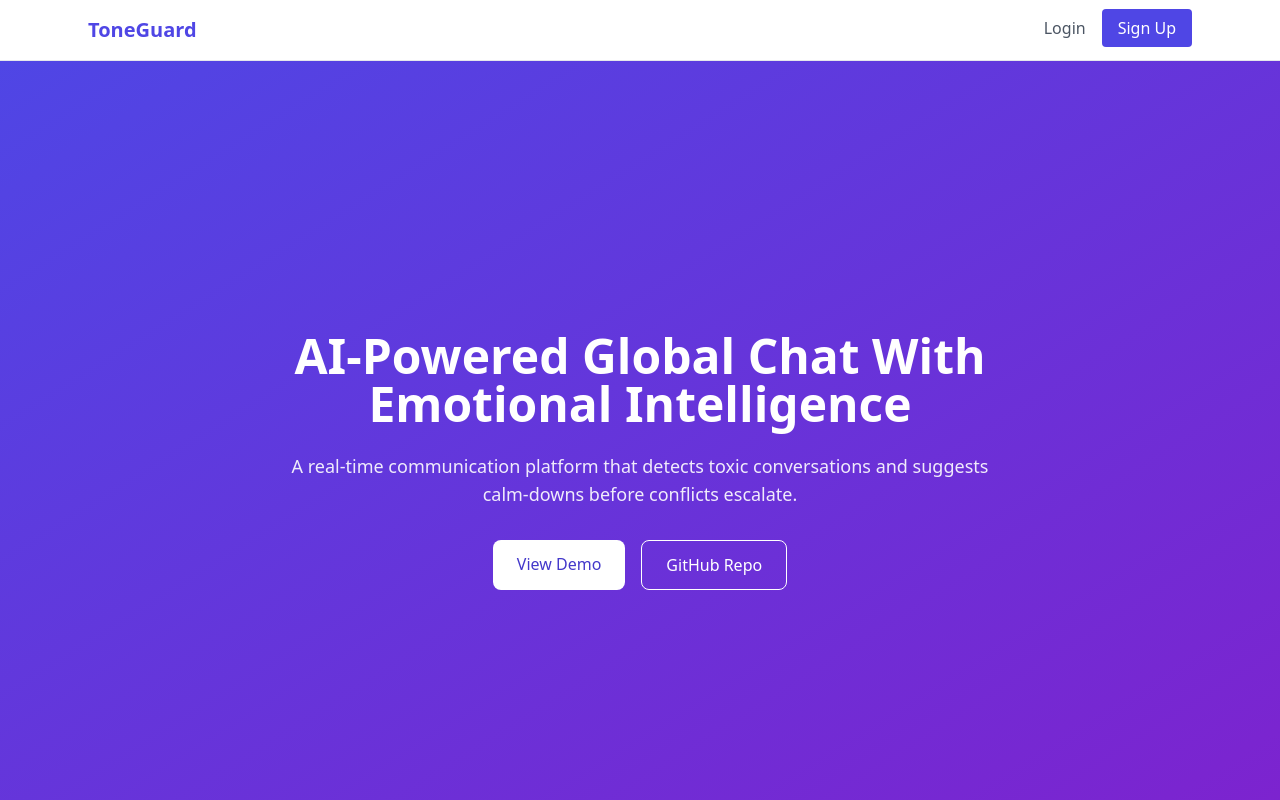
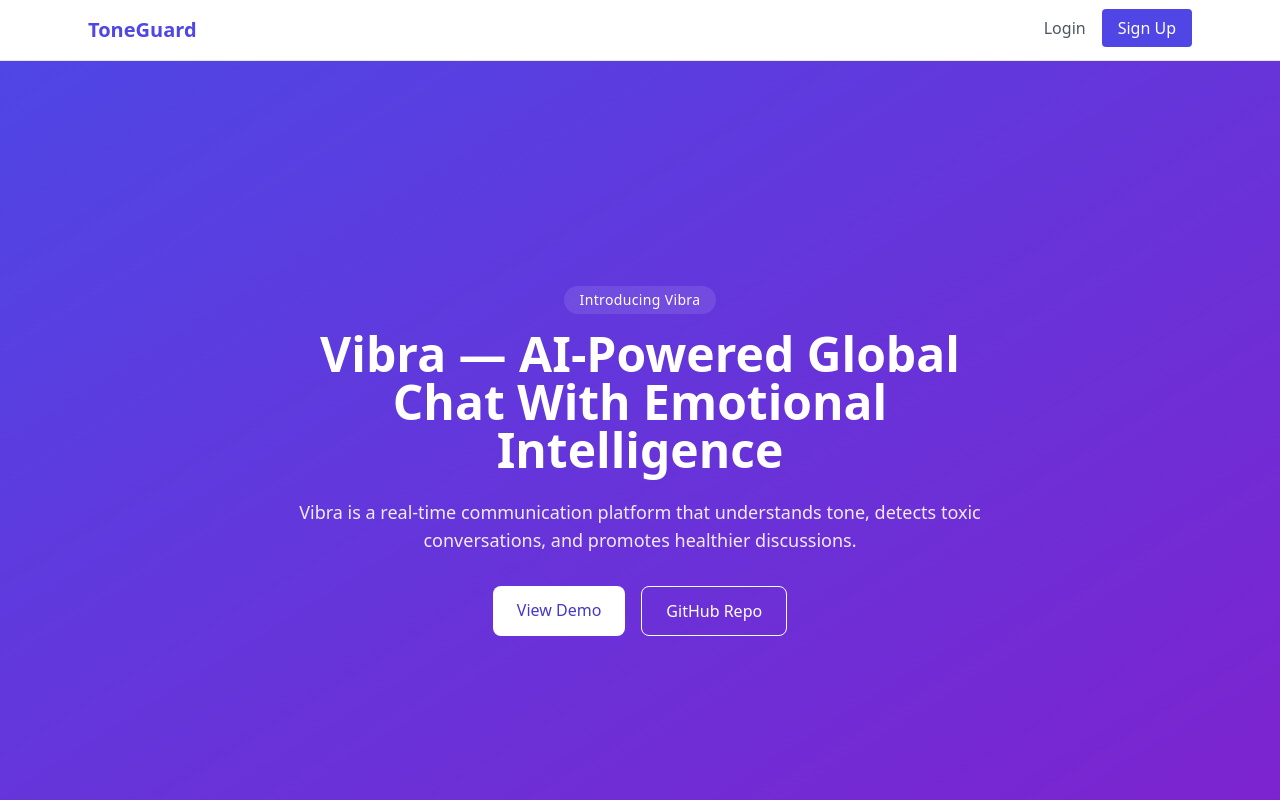
Before and after one commit to Rabbi111-cloud/VIBRA, a Next.js app: page / in a window 1280 px wide. Shown: the top 800 px of the page. Built offline with nearby package versions, Linux system fonts and the light colour scheme.

Commit message:
Update Hero.js

```diff
--- a/components/Hero.js
+++ b/components/Hero.js
@@ -2,13 +2,18 @@ export default function Hero() {
   return (
     <section className="min-h-screen flex items-center justify-center bg-gradient-to-br from-indigo-600 to-purple-700 text-white">
       <div className="text-center max-w-3xl px-6">
+
+        <span className="inline-block mb-4 px-4 py-1 rounded-full bg-white/10 text-sm tracking-wide">
+          Introducing Vibra
+        </span>
+
         <h1 className="text-5xl font-bold mb-6">
-          AI-Powered Global Chat With Emotional Intelligence
+          Vibra — AI-Powered Global Chat With Emotional Intelligence
         </h1>
 
         <p className="text-lg opacity-90 mb-8">
-          A real-time communication platform that detects toxic conversations
-          and suggests calm-downs before conflicts escalate.
+          Vibra is a real-time communication platform that understands tone,
+          detects toxic conversations, and promotes healthier discussions.
         </p>
 
         <div className="flex justify-center gap-4">
```
